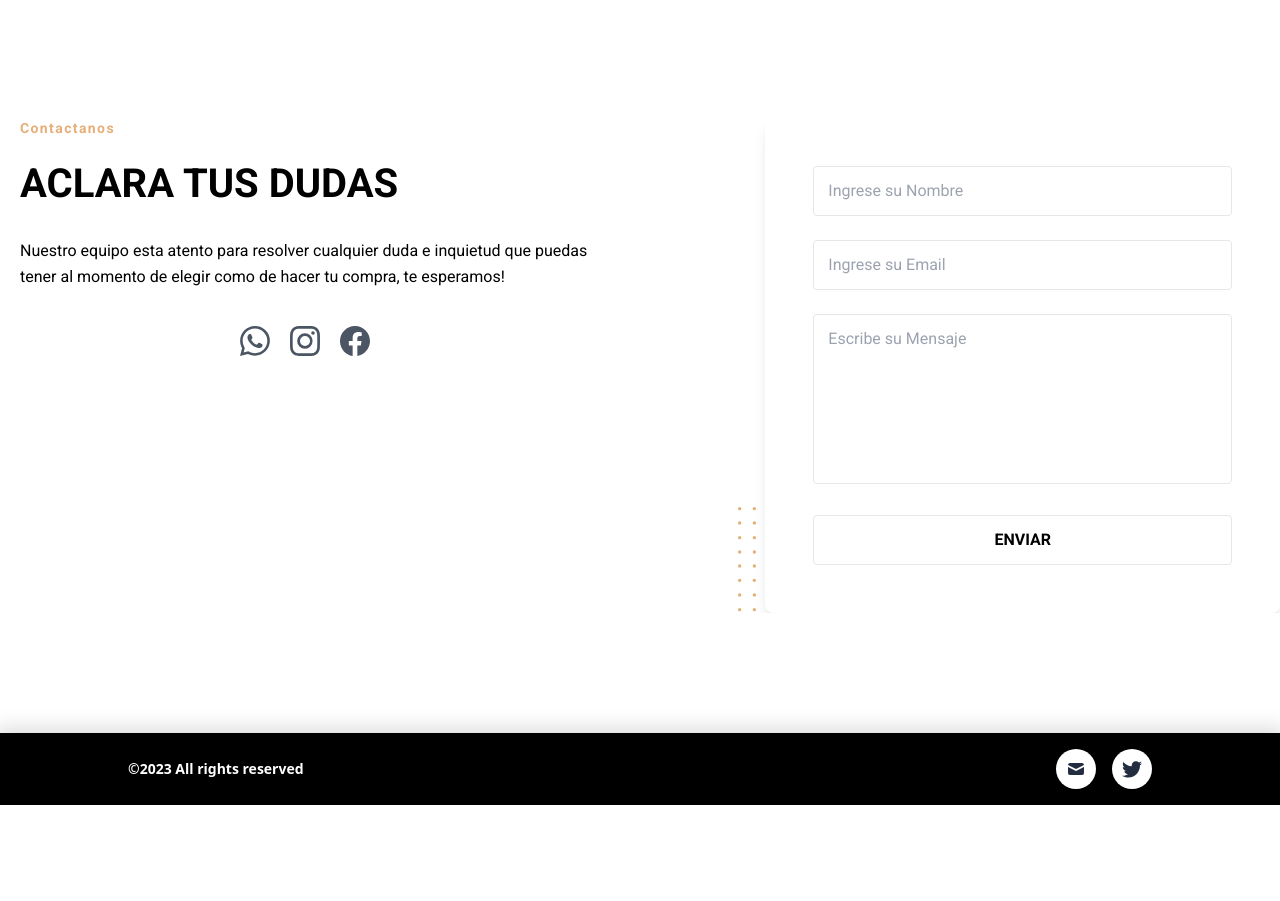
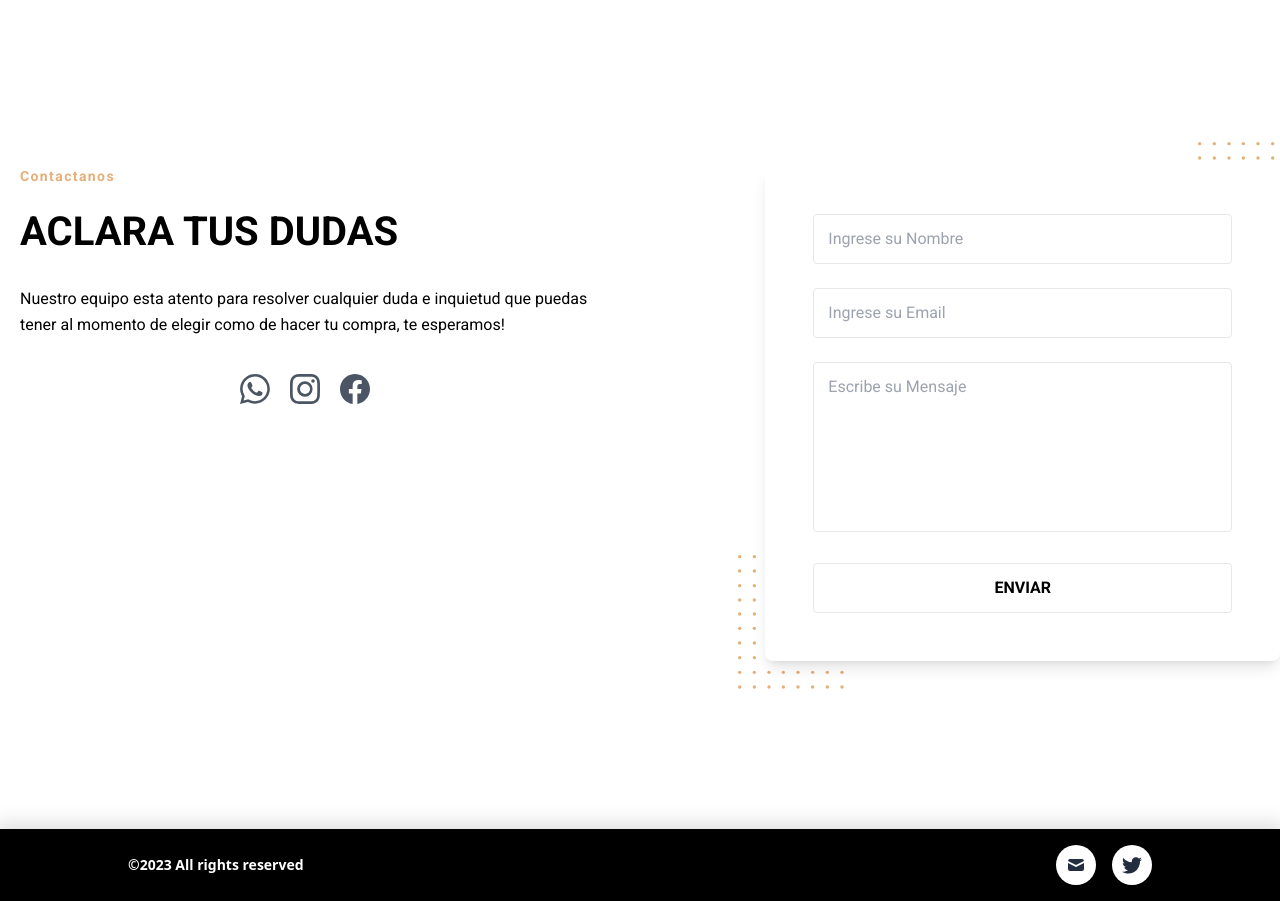
Before and after one commit to matuumdq/deck, a React (Vite) app: page / in a window 1280 px wide. Shown: the part 4088-4989 px from the top of the page. Before the commit the page ends 4893 px from the top, so only its background shows below. Built offline with nearby package versions, Linux system fonts and the light colour scheme.

Commit message:
fix animation in contact

```diff
--- a/src/components/Contact.jsx
+++ b/src/components/Contact.jsx
@@ -42,8 +42,8 @@ const Contact = () => {
 	return (
 		<section
 			id="contacto"
-			data-aos="zoom-in-left"
-			className="bg-white my-20 lg:my-[120px] overflow-hidden relative z-10"
+			data-aos="zoom-in"
+			className="bg-white py-10 my-20 lg:my-32 overflow-hidden relative z-10"
 		>
 			<div className="container max-w-screen-xl mx-auto">
 				<div className="flex flex-wrap lg:justify-between -mx-4">
```
